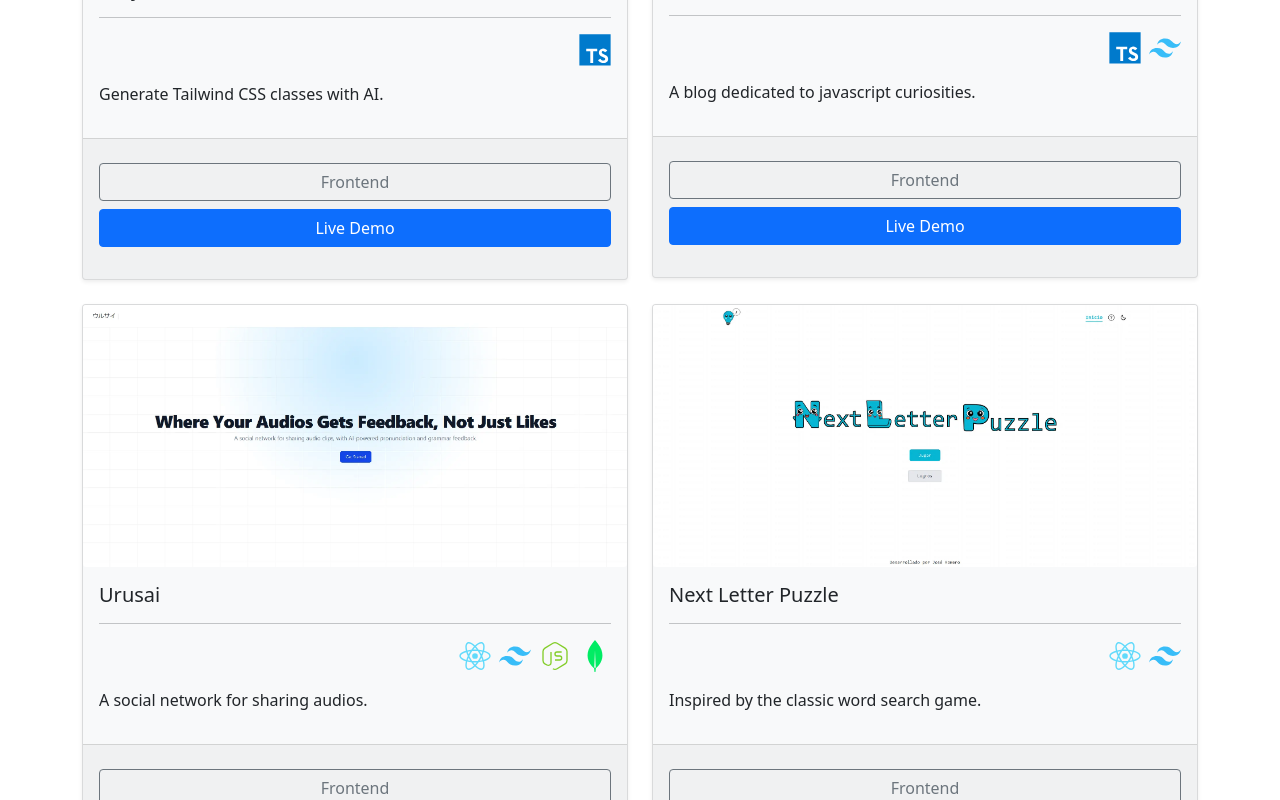
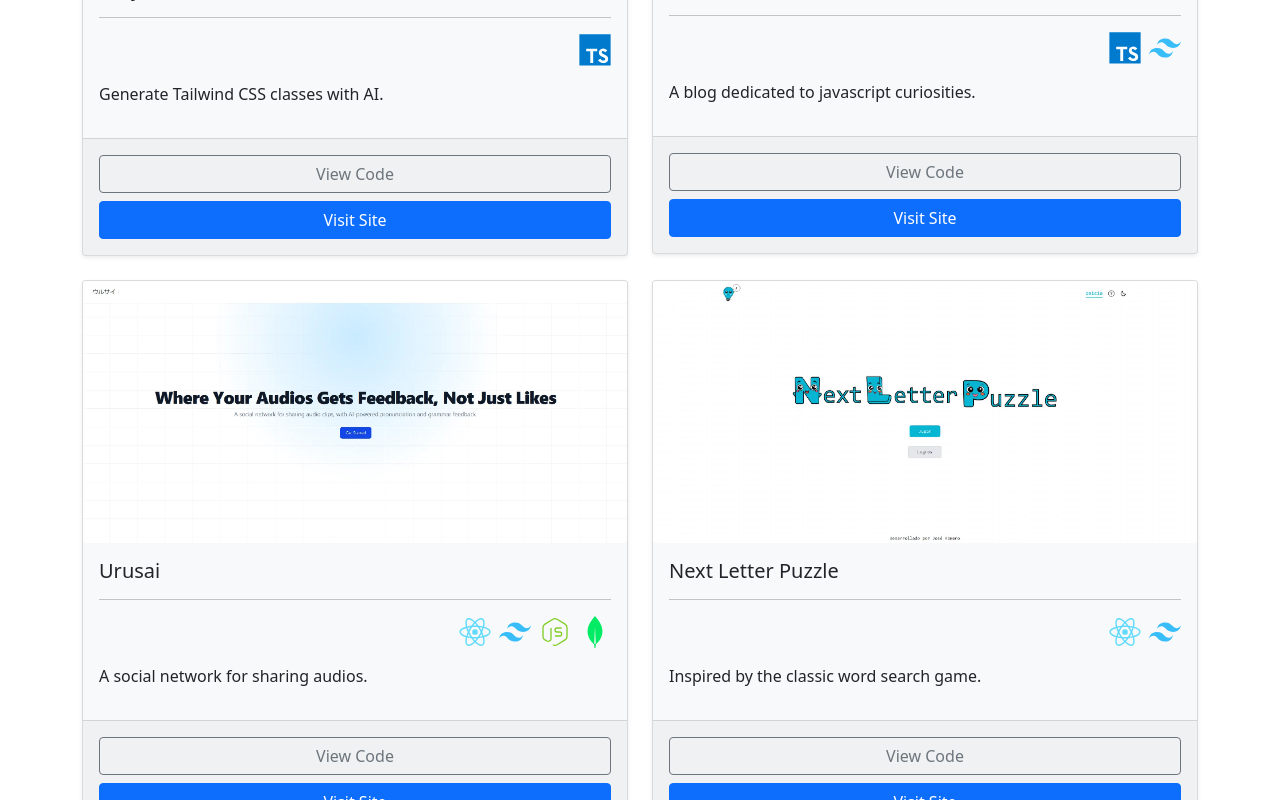
Before and after one commit to JosenRomero/My_Portfolio, a React (Vite) app: page / in a window 1280 px wide. Shown: the part 1820-2620 px from the top of the page. Built offline with nearby package versions, Linux system fonts and the light colour scheme.

Commit message:
remove unnecessary code in Project component and data file

```diff
--- a/src/components/ColButton.jsx
+++ b/src/components/ColButton.jsx
@@ -3,7 +3,7 @@ import { Col, Button } from "react-bootstrap"
 const ColButton = ({
 	link,
 	text,
-	col_className = "d-grid gap-2",
+	col_className = "d-grid",
 	btn_className = "",
 	btn_variant = "primary",
 }) => {
--- a/src/components/Project.jsx
+++ b/src/components/Project.jsx
@@ -1,4 +1,4 @@
-import { Row, Col, Card } from "react-bootstrap"
+import { Col, Card } from "react-bootstrap"
 import { useTranslation } from "react-i18next"
 import { useContext } from "react"
 
@@ -31,29 +31,14 @@ const Project = ({ project, index }) => {
 						<p>{t(`project_descriptions.${index}`)}</p>
 					</div>
 				</Card.Body>
-				<Card.Footer className="p-3">
-					<Row className="my-2">
-						<ColButton
-							link={project.view_code.frontend}
-							col_className={
-								project.view_code.backend !== "" ? "d-grid gap-2 col-6" : "d-grid gap-2"
-							}
-							btn_className={project.view_code.backend !== "" ? "me-2" : ""}
-							btn_variant={"outline-secondary"}
-							text={"Frontend"}
-						/>
-						<ColButton
-							link={project.view_code.backend}
-							col_className={"d-grid gap-2 col-6"}
-							btn_variant={"outline-secondary"}
-							text={"Backend"}
-						/>
-					</Row>
-					<ColButton link={project.open_project} text={"Live Demo"} />
+				<Card.Footer className="p-3 d-grid gap-2">
+					<ColButton
+						link={project.view_code}
+						btn_variant={"outline-secondary"}
+						text={"View Code"}
+					/>
+					<ColButton link={project.open_project} text={"Visit Site"} />
 					<ColButton link={project.download_apk} text={"Download Demo"} />
-					<Row className="my-2">
-						<ColButton link={project.preview} text={"Preview"} btn_variant={"outline-primary"} />
-					</Row>
 				</Card.Footer>
 			</Card>
 		</Col>
--- a/src/data.js
+++ b/src/data.js
@@ -36,10 +36,7 @@ export const projects = [
 		imageSmall: false,
 		title: "Easy Tailwind CSS extension",
 		programming_language: [programming_language.typescript],
-		view_code: {
-			frontend: "https://github.com/JosenRomero/easy-tailwindcss",
-			backend: "",
-		},
+		view_code: "https://github.com/JosenRomero/easy-tailwindcss",
 		open_project: "https://marketplace.visualstudio.com/items?itemName=josenromero.easy-tailwindcss",
 	},
 	{
@@ -50,10 +47,7 @@ export const projects = [
 			programming_language.typescript,
 			programming_language.tailwind,
 		],
-		view_code: {
-			frontend: "https://github.com/JosenRomero/javascript-is-weird",
-			backend: "",
-		},
+		view_code: "https://github.com/JosenRomero/javascript-is-weird",
 		open_project: "https://javascript-is-weird.onrender.com/",
 	},
 	{
@@ -66,10 +60,7 @@ export const projects = [
 			programming_language.nodeJS,
 			programming_language.mongoDB,
 		],
-		view_code: {
-			frontend: "https://github.com/JosenRomero/Urusai",
-			backend: "",
-		},
+		view_code: "https://github.com/JosenRomero/Urusai",
 		open_project: "https://urusai.vercel.app/",
 	},
 	{
@@ -80,10 +71,7 @@ export const projects = [
 			programming_language.react,
 			programming_language.tailwind
 		],
-		view_code: {
-			frontend: "https://github.com/JosenRomero/my-next-letter-puzzle",
-			backend: "",
-		},
+		view_code: "https://github.com/JosenRomero/my-next-letter-puzzle",
 		open_project: "https://next-letter-puzzle.onrender.com/",
 	},
 	{
@@ -91,11 +79,7 @@ export const projects = [
 		title: "Note App",
 		imageSmall: false,
 		programming_language: [programming_language.kotlin],
-		view_code: {
-			frontend: "https://github.com/JosenRomero/NoteAndMore",
-			backend: "",
-		},
-		open_project: "",
+		view_code: "https://github.com/JosenRomero/NoteAndMore",
 		download_apk: "apk/notes-and-more-debug.apk",
 	},
 	{
@@ -103,11 +87,7 @@ export const projects = [
 		title: "Multiples Of Three",
 		imageSmall: false,
 		programming_language: [programming_language.kotlin],
-		view_code: {
-			frontend: "https://github.com/JosenRomero/MultiplesOfThree",
-			backend: "",
-		},
-		open_project: "",
+		view_code: "https://github.com/JosenRomero/MultiplesOfThree",
 		download_apk: "apk/multiples_Of_three_release.apk",
 	},
 ]
```
